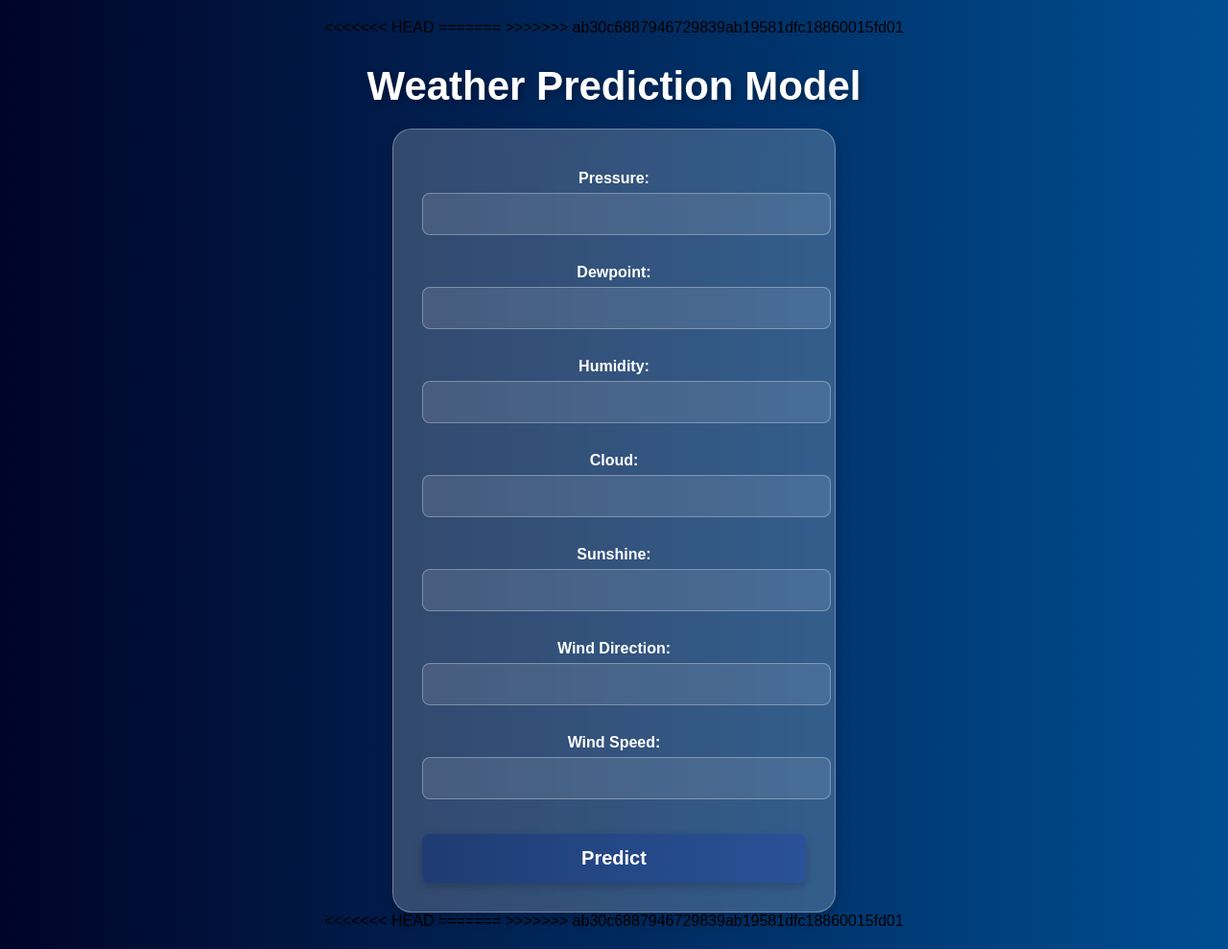
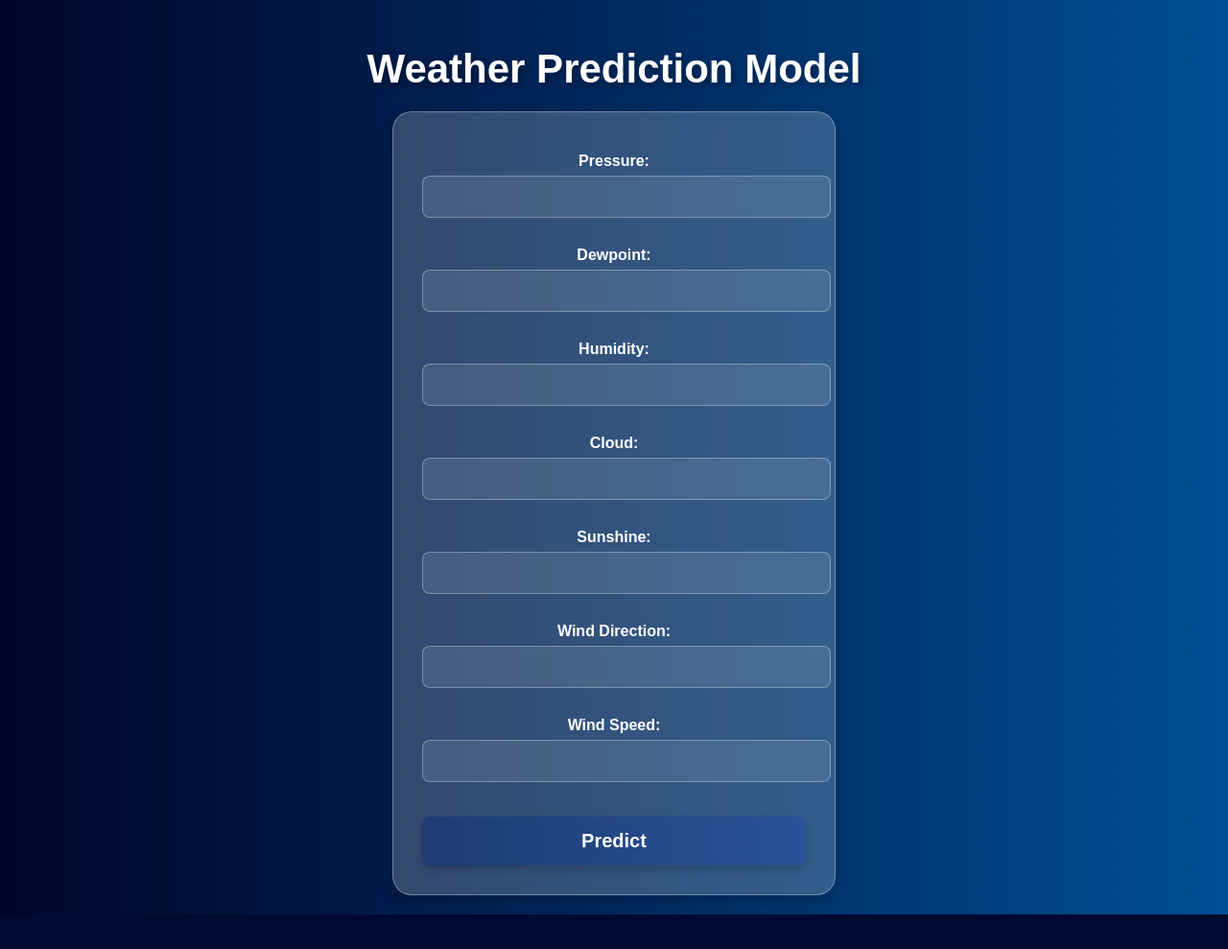
Before and after one commit to dhanuvagman006/RainPrediction, a Flask app: page / in a window 1280 px wide. Shown: the whole page at 96% size. After the commit the page ends 953 px from the top, so only its background shows below. Run offline with Flask 3, Linux system fonts and the light colour scheme; parts of the project's set-up code (start-up, migrations or seed data) failed here and were passed over.

Commit message:
just a change

```diff
--- a/frontend/templates/index.html
+++ b/frontend/templates/index.html
@@ -6,11 +6,7 @@
     <meta name="viewport" content="width=device-width, initial-scale=1.0">
     <title>Weather Prediction</title>
     <link rel="stylesheet" href="/static/style.css">
-<<<<<<< HEAD
-    <script src="/static/script.js"></script>
-=======
 <script src="/static/script.js"></script>
->>>>>>> ab30c6887946729839ab19581dfc18860015fd01
 
 </head>
 
@@ -26,24 +22,12 @@
         <label>Wind Speed:</label> <input type="number" step="any" name="windspeed" required><br>
         <button type="submit">Predict</button>
     </form>
-<<<<<<< HEAD
-    <!-- Dont delete the below code -->
-    <!-- add id to the h2 tag and change its style -->
-    {% if prediction is not none %}
-    <h2>Prediction: {{ prediction }}</h2>
-    {% endif %}
-    <!-- Dont delete the above code -->
-
-    <link rel="stylesheet" href="style.css">
-
-=======
      <!-- Dont delete the below code -->
       <!-- add id to the h2 tag and change its style -->
     {% if prediction is not none %}
         <h2>Prediction: {{ prediction }}</h2>
     {% endif %}
     <!-- Dont delete the above code -->
->>>>>>> ab30c6887946729839ab19581dfc18860015fd01
 </body>
 
 </html>
```
